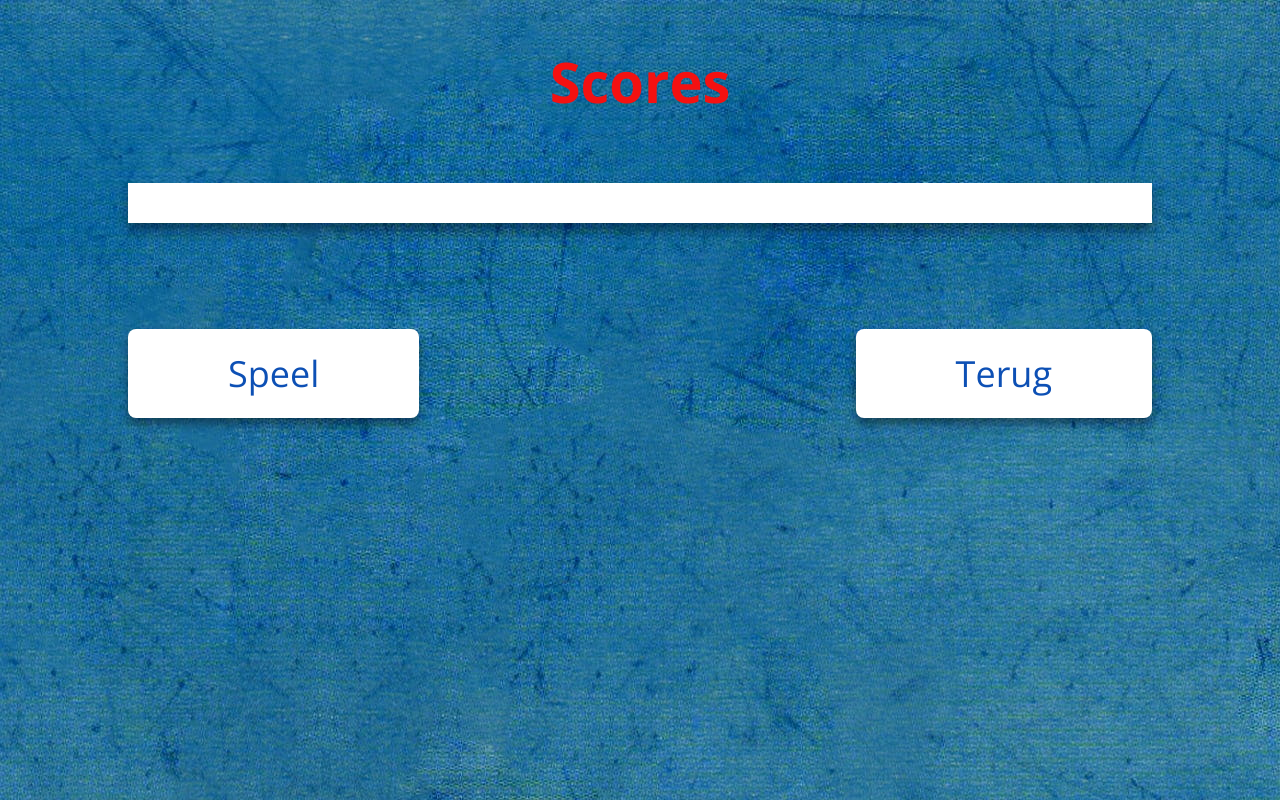
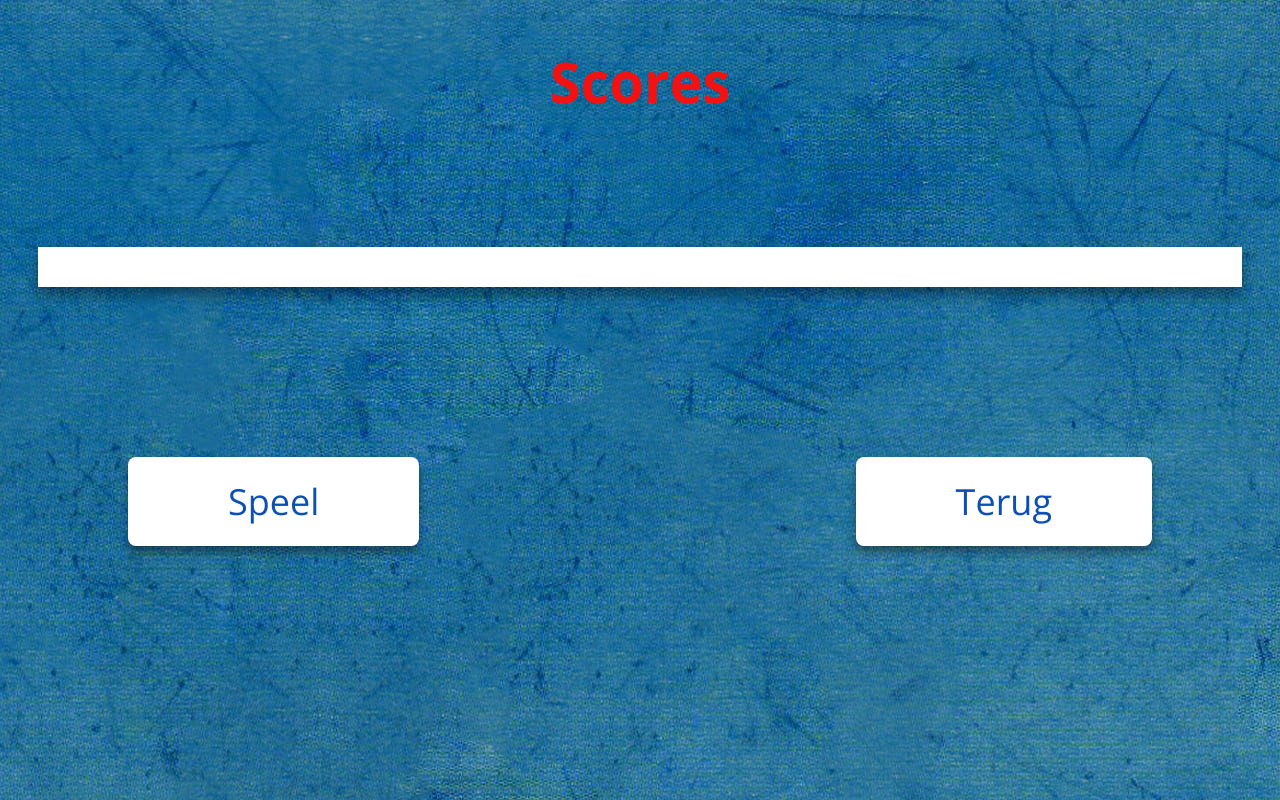
Before and after one commit to binkdewildt/IPMEDTH-Frontend, a React (Create React App) app: page /#/end in a window 1280 px wide. Built offline with nearby package versions, Linux system fonts and the light colour scheme.

Commit message:
section needs heading, div does not (and is recommended by W3C if no heading is wanted)

```diff
--- a/src/Renderer/Game/Game.tsx
+++ b/src/Renderer/Game/Game.tsx
@@ -57,11 +57,11 @@ export default function Game() {
 				<p>points: {points}</p>
 			</section>
 
-			<section className="mazeContainer">
+			<div className="mazeContainer">
 				<figure id="player"></figure>
 				<canvas id={"mazeCanvas"} ref={canvasRef}></canvas>
-			</section>
-			<section className={"buttonContainer"}>
+			</div>
+			<div className={"buttonContainer"}>
 				<button
 					className={"buttonLeft buttonGame"}
 					tabIndex={4}
@@ -73,7 +73,7 @@ export default function Game() {
 						draggable={false}
 					/>
 				</button>
-				<section className={"arrowUpDown"}>
+				<div className={"arrowUpDown"}>
 					<button
 						className={"buttonUp buttonGame"}
 						tabIndex={1}
@@ -96,7 +96,7 @@ export default function Game() {
 							draggable={false}
 						/>
 					</button>
-				</section>
+				</div>
 				<button
 					className={"buttonRight buttonGame"}
 					tabIndex={2}
@@ -108,7 +108,7 @@ export default function Game() {
 						draggable={false}
 					/>
 				</button>
-			</section>
+			</div>
 		</div>
 	);
 }
--- a/src/Renderer/Score/HighScore.tsx
+++ b/src/Renderer/Score/HighScore.tsx
@@ -18,13 +18,13 @@ const HighScore: React.FC<{}> = () => {
 	return (
 		<div className="score-container">
 			<h1>Scores</h1>
-			<section>
+			<div>
 				<ol>
 					{(state ?? highscores ?? []).map((score: number, index: number) => {
 						return <li key={index}> {score} </li>;
 					})}
 				</ol>
-			</section>
+			</div>
 			<Link className="button-highScore button-highScore--play" to={"/game"}>
 				Speel
 			</Link>
--- a/src/SASS/Screens/score.scss
+++ b/src/SASS/Screens/score.scss
@@ -11,7 +11,7 @@
 		grid-column: 2;
 	}
 
-	section {
+	div {
 		grid-row-start: 2;
 		grid-column: 1 / span 3;
 		box-shadow: 0 8px 12px 0 rgba(0, 0, 0, 0.4);
```
